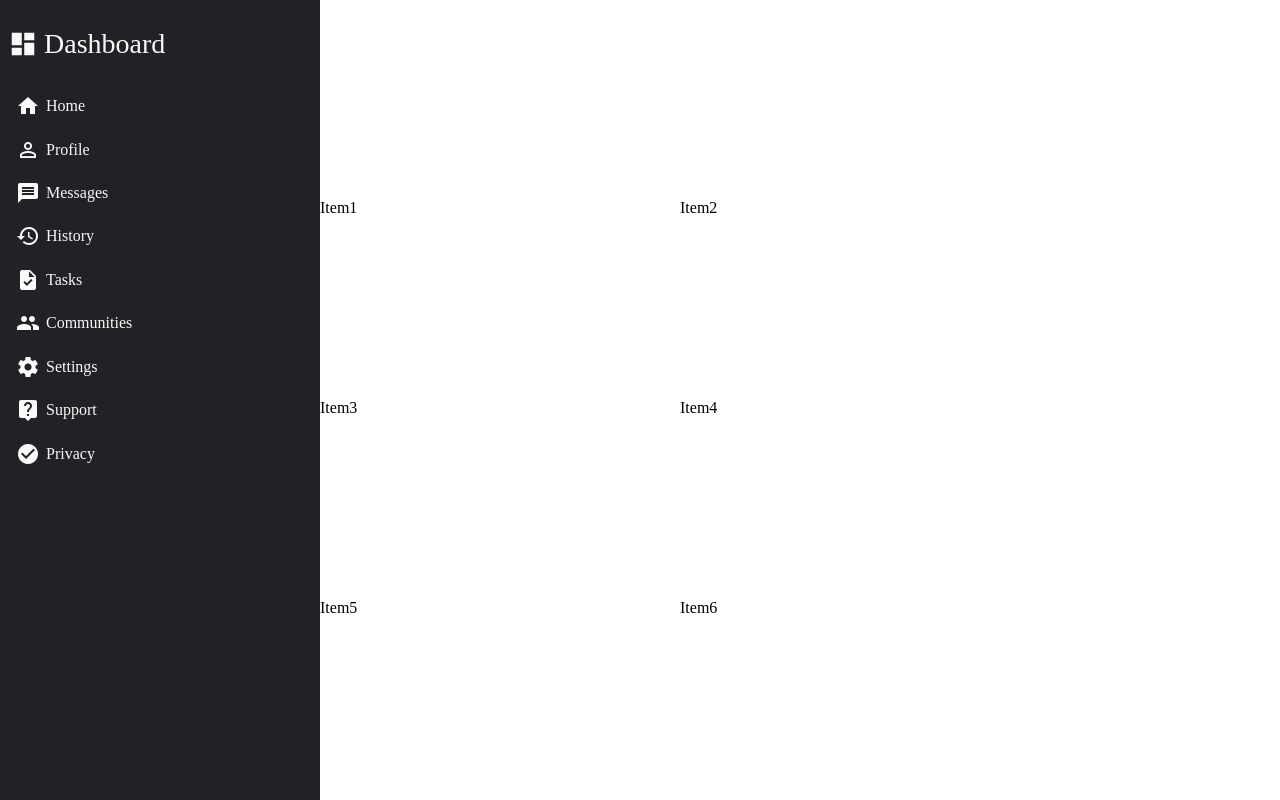
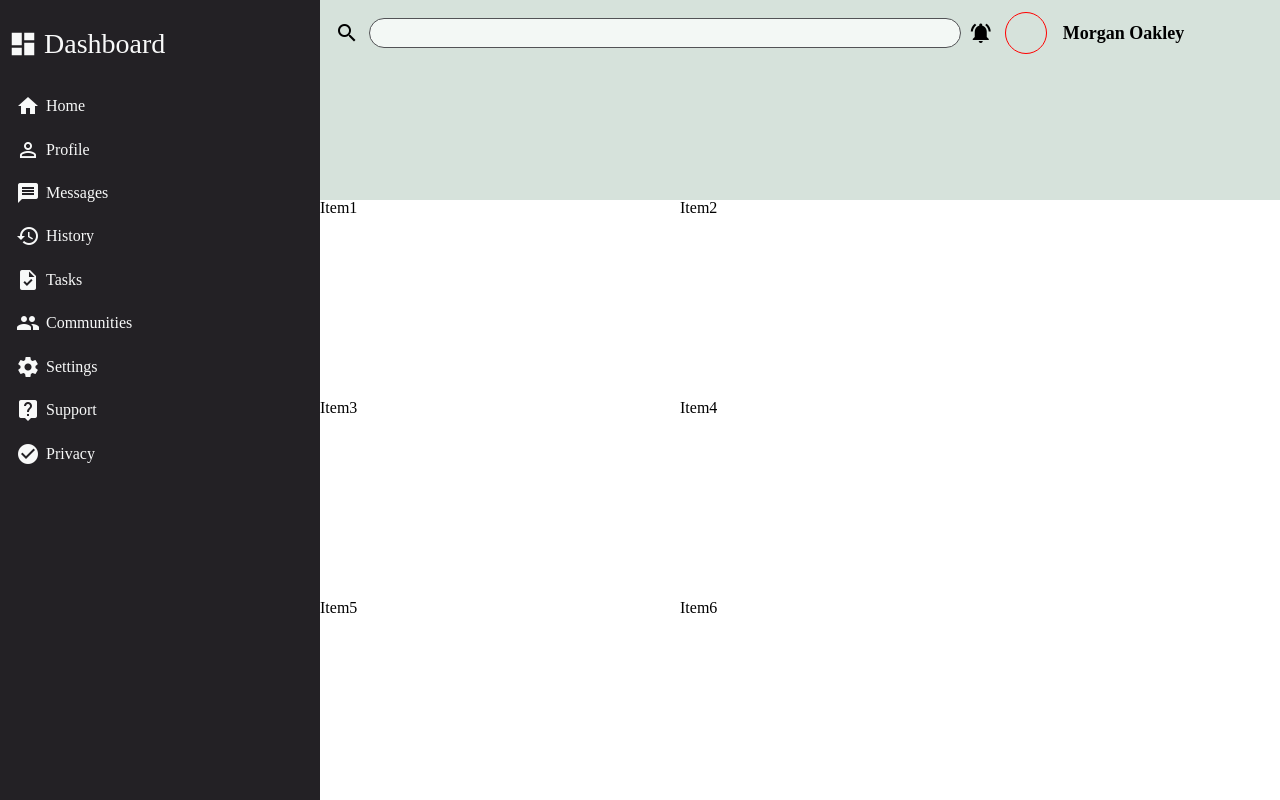
Before and after one commit to muditchoudhary/admin-dashboard, a plain HTML site: page index.html in a window 1280 px wide. Drawn offline with Linux system fonts and the light colour scheme.

Commit message:
Styled upper row of header section

```diff
--- a/index.html
+++ b/index.html
@@ -46,7 +46,13 @@
         </ul>
     </aside>
     <header class="header">
-        <div class="upper-row"></div>
+        <div class="upper-row">
+            <i class="material-icons search">search</i>
+            <input type="text" name="search">
+            <i class="material-icons notifications-active">notifications_active</i>
+            <div class="logo"></div>
+            <span class="username">Morgan Oakley</span>
+        </div>
         <div class="lower-row"></div>
     </header>
     <section class="main">
--- a/style.css
+++ b/style.css
@@ -63,12 +63,51 @@ body {
 }
 
 .header {
-	display: grid;
-	grid-template-rows: 1fr 2fr;
-	grid-column: 2 / 3;
-	grid-row:  1 / 2;
+    display: grid;
+    grid-template-rows: 1fr 2fr;
+    grid-column: 2 / 3;
+    grid-row: 1 / 2;
+    background: #d6e2db;
 }
 
+.header .upper-row {
+    display: grid;
+    grid-template-columns: repe;
+    align-items: center;
+    grid-template-columns: 26px 6fr 28px 50px 2fr;
+    margin: 10px;
+    gap: 8px;
+    margin-left: 15px;
+    margin-right: 20px;
+}
+
+.upper-row input {
+    border: 1px solid #525356;
+    border-radius: 50px;
+    font-size: 16px;
+    padding: 5px 10px;
+    background: #f3f8f5;
+    color: #252526;
+}
+
+.upper-row div {
+	width: 40px;
+    height: 40px;
+    border-radius: 50px;
+	border: 1px solid red;
+}
+
+.upper-row .username {
+	font-size: 18px;
+    font-weight: bold;
+}
+
+.search,
+.notifications-active,
+.logo,
+.username {
+	cursor: pointer;
+}
 .sidebar {
     grid-row: 1 / 3;
     display: grid;
```
